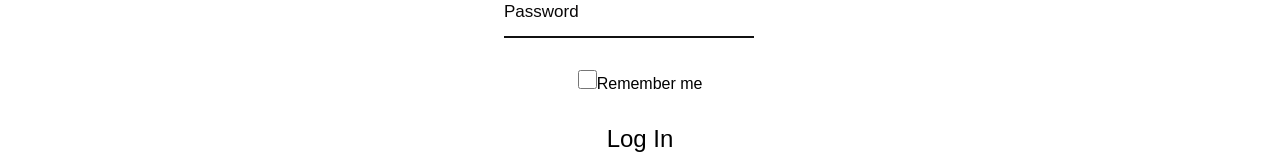
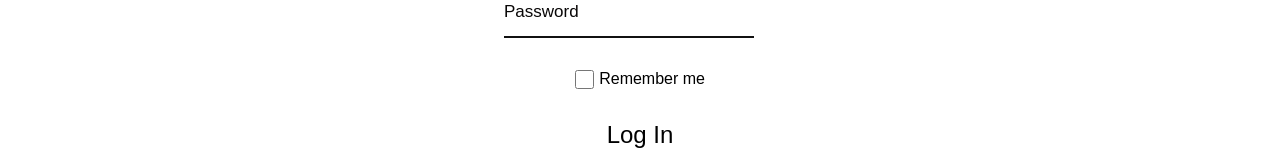
Before and after one commit to ArcherHeffern/ImpliedVolatilityIndex, a SvelteKit app: page /login in a window 1280 px wide. Shown: the part 326-486 px from the top of the page. Built offline with nearby package versions, Linux system fonts and the light colour scheme.

Commit message:
edited login page

```diff
--- a/src/routes/+page.svelte
+++ b/src/routes/+page.svelte
@@ -1,28 +1,10 @@
-this is the working main page
-
 <style>
-    * {
-        margin: 0px;
-        padding: 0px;
+    .body {
+        background: white;
     }
-
-    .body {
-        height: 200vh;
-        background: rgb(255, 255, 255);
-    }
-
-
-
-    .topnav {
-        overflow: hidden;
-        background-color: #e9e9e9;
-    }
-
-
     .container-graph {
         display: flex;
         justify-content: space-around;
-        flex-directon: row;
         align-items: center;
         flex-wrap: wrap;
 
@@ -44,17 +26,6 @@ this is the working main page
         flex-direction: row;
         overflow-x: scroll;
     }
-
-
-    #text-content {
-        padding-left: 10px;
-    }
-
-    /* a {
-        color: gray;
-        text-decoration: none;
-    } */
-
 </style>
 
 <script>
--- a/src/routes/login/+page.svelte
+++ b/src/routes/login/+page.svelte
@@ -1,7 +1,4 @@
-<svelte:head>
-    <link rel="stylesheet" href="https://cdn.jsdelivr.net/npm/bootstrap-icons@1.10.2/font/bootstrap-icons.css"
-        integrity="sha384-b6lVK+yci+bfDmaY1u0zE8YYJt0TZxLEAFyYSLHId4xoVvsrQu3INevFKo+Xir8e" crossorigin="anonymous">
-</svelte:head>
+
 
 <!-- put login page in if statements, and forgot password page in the else statement
 Search up conditionals in svelte
@@ -34,9 +31,8 @@ Search up conditionals in svelte
                         <label class="password__label" for="name">Password</label>
                     </div>
                     <div class="remember">
-                        <p><span class="input"><input type="checkbox" name="checkbox" id="checkboc"></span>Remember
-                            me
-                        </p>
+                        <input type="checkbox" name="checkbox" id="checkbox">
+                        <p>Remember me</p>
 
                     </div>
 
@@ -267,6 +263,10 @@ Search up conditionals in svelte
 .remember {
     text-align: center;
     margin: 0 0 2rem 0;
+    display: flex;
+    flex-direction: row;
+    justify-content: center;
+    gap: 5px;
 }
 
 .remember input {
@@ -274,18 +274,10 @@ Search up conditionals in svelte
     height: 1.2rem;
 }
 
-.remember span {
-    color: yellow;
-}
-
-
 .account {
     display: flex;
     align-items: center;
     justify-content: center;
-
-
-
 }
 
 .account .signbutton {
@@ -293,6 +285,7 @@ Search up conditionals in svelte
     align-items: center;
     justify-content: center;
     flex-direction: column;
+    /* transition: all .1s; */
 }
 
 
@@ -310,8 +303,10 @@ Search up conditionals in svelte
 }
 
 .signbutton button:hover {
-    background-color: #6fc5ff;
-    box-shadow: 0 0 20px #6fc5ff50;
+    color: #6fc5ff;
+    /* color: rgb(255, 85, 85); */
+    transition: all .1s;
+    /* box-shadow: 0 0 20px #6fc5ff50; */
 }
 
 .signbutton button:active {
@@ -345,6 +340,7 @@ Search up conditionals in svelte
 /* start of the name input */
 .name {
     position: relative;
+    display: flex;
     padding: 20px 0 0;
     /* margin: 20px 0 2rem 20px; */
     /* margin-top: 10px; */
@@ -633,6 +629,8 @@ Search up conditionals in svelte
     width: 5.5rem;
     height: 2rem;
     background-color: rgb(154, 192, 225);
+    cursor: pointer;
+    transition: all .1s;
     border-radius: 3rem;
     border: none;
 }
```
